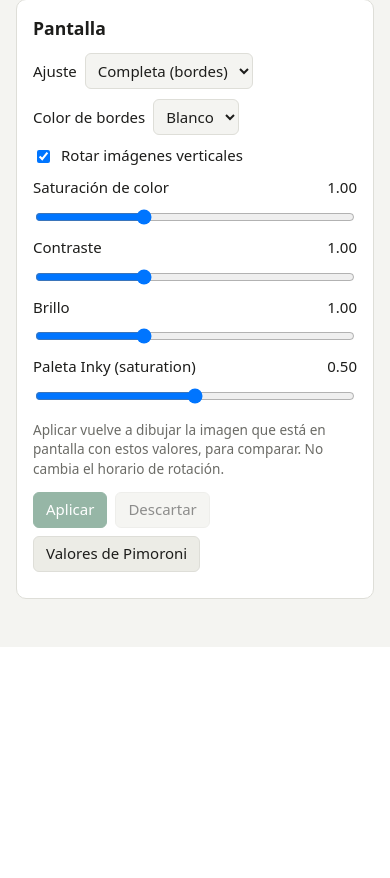
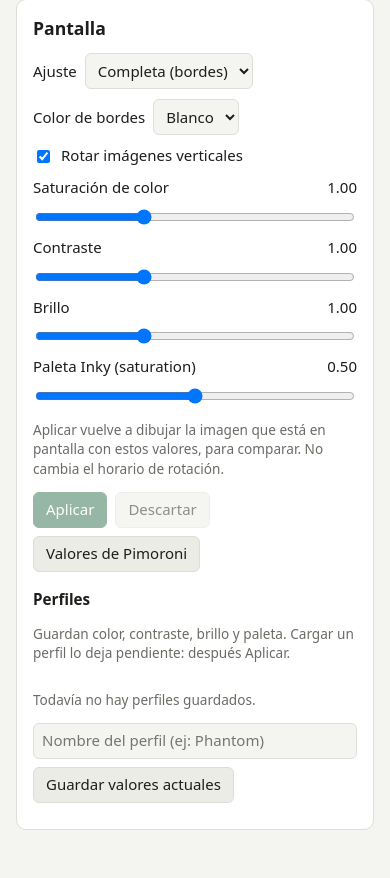
Before and after one commit to jasueh/inky-web, a Flask app: page / in a window 390 px wide. Shown: the part 1620-2498 px from the top of the page. Before the commit the page ends 2267 px from the top, so only its background shows below. Run offline with Flask 3, Linux system fonts and the light colour scheme.

Commit message:
Add named display presets
Save the current colour/contrast/brightness/palette values under a name and
load them back into the display form (as a pending change, then Apply).
Presets live in config.json on the Pi. Config merging now keeps free-form
maps whose default is empty, so presets survive a restart.

Co-Authored-By: Claude Opus 5.5 <noreply@anthropic.com>

```diff
--- a/app.py
+++ b/app.py
@@ -182,7 +182,7 @@ def update_config():
             cd["border"] = d["border"]
         if "auto_rotate" in d:
             cd["auto_rotate"] = bool(d["auto_rotate"])
-        for key, lo, hi in (("color", 0, 3), ("contrast", 0, 3), ("brightness", 0, 3), ("saturation", 0, 1)):
+        for key, (lo, hi) in config.ADJUSTMENTS.items():
             if key in d:
                 cd[key] = clamp(d[key], lo, hi)
 
@@ -198,6 +198,33 @@ def update_config():
         scheduler.trigger()
     else:
         scheduler.reschedule()
+    return status()
+
+
+@app.post("/api/presets")
+def save_preset():
+    """Save (or overwrite) a named set of image adjustments."""
+    body = request.get_json(force=True) or {}
+    name = str(body.get("name") or "").strip()
+    if not name or len(name) > config.PRESET_NAME_MAX:
+        abort(400, f"El nombre debe tener entre 1 y {config.PRESET_NAME_MAX} caracteres")
+    values = body.get("values") or {}
+    try:
+        preset = {k: clamp(values[k], lo, hi) for k, (lo, hi) in config.ADJUSTMENTS.items()}
+    except (KeyError, TypeError, ValueError):
+        abort(400, "Faltan valores o no son números")
+    cfg = config.load_config()
+    cfg["display_presets"][name] = preset
+    config.save_config(cfg)
+    return status()
+
+
+@app.delete("/api/presets/<path:name>")
+def delete_preset(name):
+    cfg = config.load_config()
+    if cfg["display_presets"].pop(name, None) is None:
+        abort(404, "Perfil inexistente")
+    config.save_config(cfg)
     return status()
 
 
--- a/inkyweb/config.py
+++ b/inkyweb/config.py
@@ -41,7 +41,13 @@ DEFAULT_CONFIG = {
         "brightness": 1.0,
         "saturation": 0.5,  # inky set_image() default
     },
+    # name -> {color, contrast, brightness, saturation}
+    "display_presets": {},
 }
+
+# Image adjustments stored in presets, with their allowed ranges.
+ADJUSTMENTS = {"color": (0, 3), "contrast": (0, 3), "brightness": (0, 3), "saturation": (0, 1)}
+PRESET_NAME_MAX = 40
 
 DEFAULT_STATE = {
     "gallery_index": 0,
@@ -61,7 +67,8 @@ _lock = threading.RLock()
 def _merge(defaults, data):
     out = copy.deepcopy(defaults)
     for key, value in (data or {}).items():
-        if key in out and isinstance(out[key], dict) and isinstance(value, dict):
+        # An empty default dict is a free-form map (e.g. presets): take it as is.
+        if key in out and isinstance(out[key], dict) and out[key] and isinstance(value, dict):
             out[key] = _merge(out[key], value)
         elif key in out:
             out[key] = value
--- a/static/app.js
+++ b/static/app.js
@@ -149,6 +149,42 @@ function render(next) {
   }
   for (const key of SLIDERS) $(key).nextElementSibling.textContent = Number($(key).value).toFixed(2);
   setDisplayButtons();
+  renderPresets(cfg.display_presets);
+}
+
+function renderPresets(presets) {
+  const names = Object.keys(presets);
+  $("presets-empty").hidden = names.length > 0;
+  $("presets").replaceChildren(
+    ...names.map((name) => {
+      const p = presets[name];
+      const li = document.createElement("li");
+      li.innerHTML = `
+        <span class="preset-name"></span>
+        <span class="preset-values">color ${p.color.toFixed(2)} · contraste ${p.contrast.toFixed(2)} · brillo ${p.brightness.toFixed(2)} · paleta ${p.saturation.toFixed(2)}</span>
+        <button type="button" data-act="load">Cargar</button>
+        <button type="button" data-act="delete" class="danger" title="Borrar perfil">×</button>`;
+      li.querySelector(".preset-name").textContent = name;
+      li.querySelector("[data-act=load]").addEventListener("click", () => loadIntoForm(p));
+      li.querySelector("[data-act=delete]").addEventListener("click", async () => {
+        if (confirm(`¿Borrar el perfil "${name}"?`))
+          render(await api("DELETE", `/api/presets/${encodeURIComponent(name)}`));
+      });
+      return li;
+    })
+  );
+}
+
+// Put values into the display form as a pending change (still needs Aplicar).
+function loadIntoForm(values) {
+  for (const id of ["fit", "border"]) if (id in values) $(id).value = values[id];
+  if ("auto_rotate" in values) $("auto-rotate").checked = values.auto_rotate;
+  for (const key of SLIDERS) {
+    if (!(key in values)) continue;
+    $(key).value = values[key];
+    $(key).nextElementSibling.textContent = Number(values[key]).toFixed(2);
+  }
+  markDisplayDirty();
 }
 
 function readDisplayForm() {
@@ -299,16 +335,22 @@ $("display-discard").addEventListener("click", () => {
   displayDirty = false;
   render(data);
 });
-$("display-defaults").addEventListener("click", () => {
-  const d = data.display_defaults;
-  $("fit").value = d.fit;
-  $("border").value = d.border;
-  $("auto-rotate").checked = d.auto_rotate;
-  for (const key of SLIDERS) {
-    $(key).value = d[key];
-    $(key).nextElementSibling.textContent = Number(d[key]).toFixed(2);
+$("display-defaults").addEventListener("click", () => loadIntoForm(data.display_defaults));
+
+$("preset-form").addEventListener("submit", async (e) => {
+  e.preventDefault();
+  const name = $("preset-name").value.trim();
+  if (!name) return;
+  if (name in data.config.display_presets && !confirm(`Ya existe "${name}". ¿Sobrescribirlo?`)) return;
+  const form = readDisplayForm();
+  const values = Object.fromEntries(SLIDERS.map((k) => [k, form[k]]));
+  try {
+    render(await api("POST", "/api/presets", { name, values }));
+    $("preset-name").value = "";
+    $("preset-msg").textContent = `Perfil "${name}" guardado`;
+  } catch (err) {
+    $("preset-msg").textContent = err.message;
   }
-  markDisplayDirty(); // staged: still needs Aplicar
 });
 
 // ---------- polling ----------
--- a/static/style.css
+++ b/static/style.css
@@ -108,6 +108,15 @@ dd { margin: 0; overflow-wrap: anywhere; }
 .chips li { background: var(--chip); border-radius: 999px; padding: 4px 6px 4px 12px; display: flex; align-items: center; gap: 6px; }
 .chips button { border: none; background: none; padding: 0 6px; font-size: 1rem; line-height: 1; }
 
+.presets { list-style: none; padding: 0; margin: 0; display: grid; gap: 6px; }
+.presets li {
+  display: flex; flex-wrap: wrap; align-items: center; gap: 8px;
+  background: var(--chip); border-radius: 6px; padding: 6px 8px;
+}
+.presets .preset-name { font-weight: 600; }
+.presets .preset-values { color: var(--muted); font-size: 0.85rem; font-variant-numeric: tabular-nums; flex: 1; }
+.presets button { padding: 2px 10px; background: var(--card); }
+
 .sliders { display: grid; gap: 10px; margin-top: 8px; }
 .sliders label { display: grid; grid-template-columns: 180px 1fr 44px; align-items: center; gap: 8px; }
 .sliders output { text-align: right; font-variant-numeric: tabular-nums; }
--- a/templates/index.html
+++ b/templates/index.html
@@ -132,6 +132,16 @@
       <button type="button" id="display-defaults" title="Sin realce: color, contraste y brillo 1.0, paleta 0.5 (default de la librería inky)">Valores de Pimoroni</button>
       <small id="display-pending" class="pending" hidden>Cambios sin aplicar</small>
     </div>
+
+    <h3>Perfiles</h3>
+    <p class="hint">Guardan color, contraste, brillo y paleta. Cargar un perfil lo deja pendiente: después Aplicar.</p>
+    <ul id="presets" class="presets"></ul>
+    <p id="presets-empty" class="hint" hidden>Todavía no hay perfiles guardados.</p>
+    <form id="preset-form" class="row">
+      <input type="text" id="preset-name" maxlength="40" placeholder="Nombre del perfil (ej: Phantom)">
+      <button type="submit">Guardar valores actuales</button>
+      <small id="preset-msg"></small>
+    </form>
   </section>
 </main>
 
```
Also changed, not shown: README.md.
